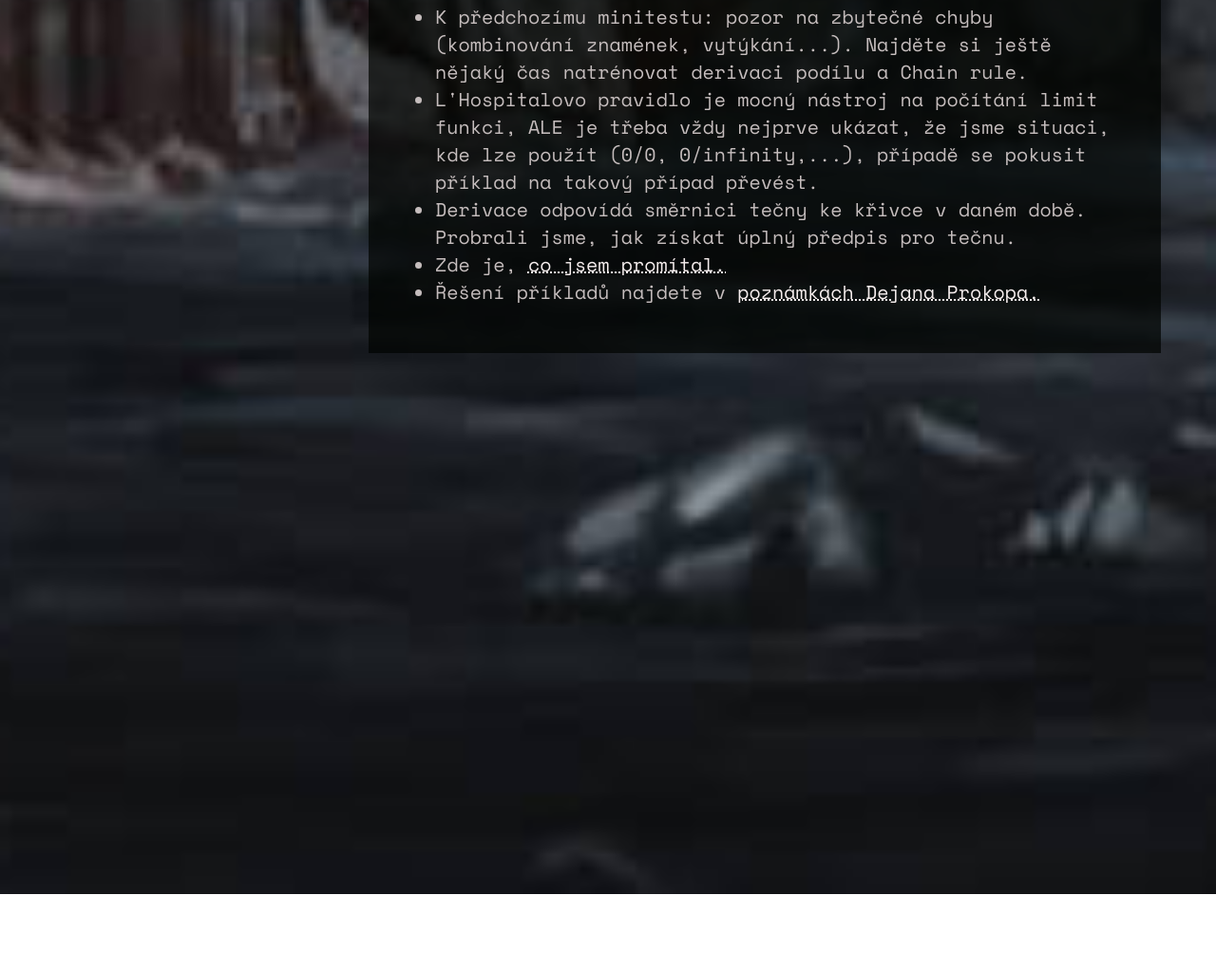
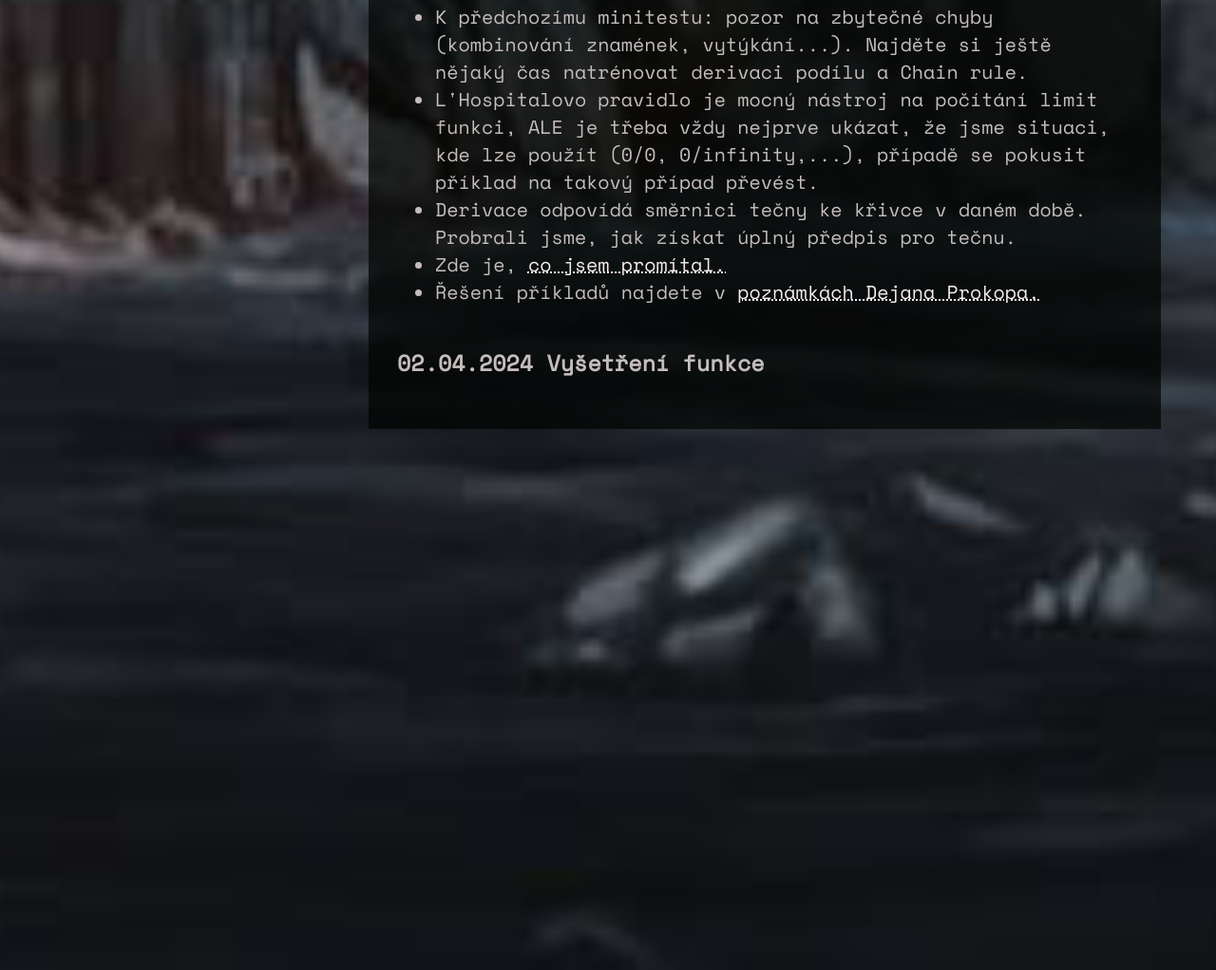
Before and after one commit to KristianVitovsky/personalweb, a plain HTML site: page LS24MatAVSE.html in a window 1280 px wide. Shown: the part 4071-5093 px from the top of the page at 95% size. Before the commit the page ends 5013 px from the top, so only its background shows below. Drawn offline with nearby package versions, Linux system fonts and the light colour scheme; some packages are replaced by stand-ins of ours.

Commit message:
nadpis 02.04

```diff
--- a/LS24MatAVSE.html
+++ b/LS24MatAVSE.html
@@ -114,6 +114,7 @@
                             <li> Řešení příkladů najdete v <a class="intext" href="https://prokopdejan.jecool.net/files/cv7.pdf" target="_blank" style="font-size: 20px;">poznámkách Dejana Prokopa.</a></li>
                         </ul>
                        </p>
+                       <p><h3>02.04.2024 Vyšetření funkce</h3>
 
 
                     </div>
```
